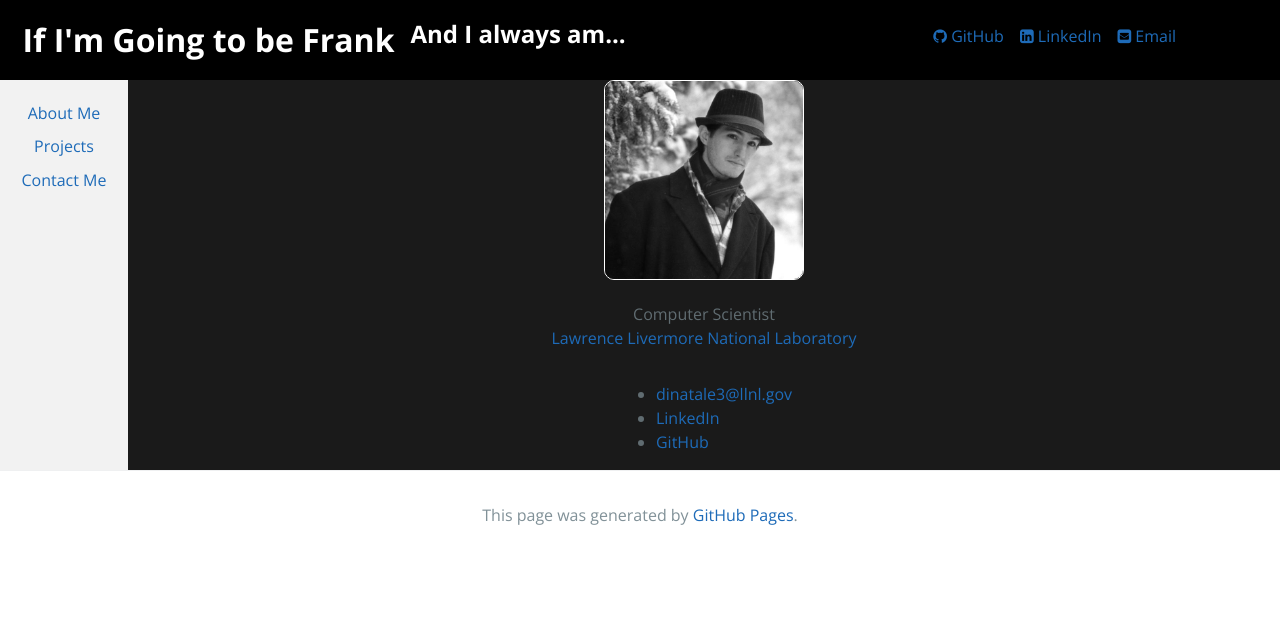
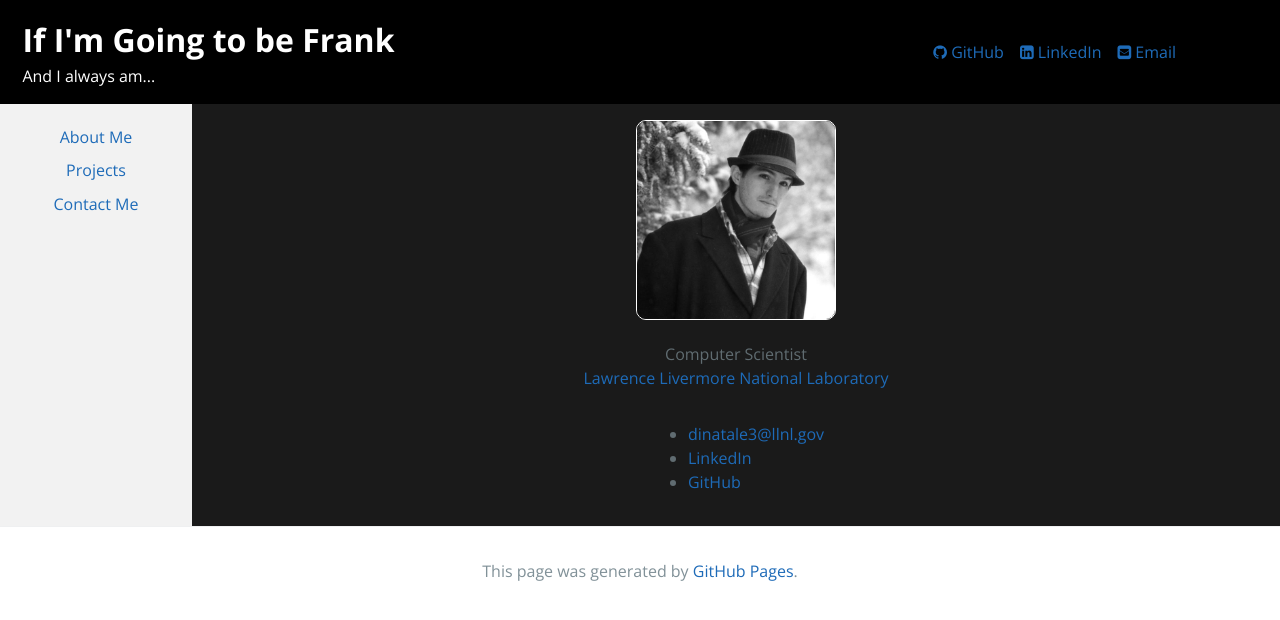
Before and after one commit to FrankD412/frankd412.github.io, a Jekyll site: the page built from index.html, in a window 1280 px wide. Shown: the top 620 px of the page. Built offline with Jekyll 4.4.1, drawn with Linux system fonts in a browser that asks for light colours; nearby versions of some CDN libraries.

Commit message:
Tweak of margins to match h1

```diff
--- a/_layouts/default.html
+++ b/_layouts/default.html
@@ -15,9 +15,9 @@
             <h1 class="project-header">
                 {{ site.title | default: site.github.repository_name }}
             </h1>
-            <h2 class="project-header fade-in-up">
+            <span class="project-header fade-in-up">
                 {{ site.description | default: site.github.project_tagline }}
-            </h2>
+            </span>
         </section>
         <section class="header-section contact-item">
             {% for contact in site.data.contact %}
--- a/assets/css/style.scss
+++ b/assets/css/style.scss
@@ -5,7 +5,7 @@
 
 div.default-content {
   display: grid;
-  grid-template-columns: 10% auto;
+  grid-template-columns: 15% auto;
   background-color: $content-bg-color;
 }
 
@@ -46,15 +46,15 @@ a {
 section.content {
   display: block;
   text-align: center;
+  padding: 1em 1em 1em 1em;
 }
 
 h1.project-header {
-  margin: 0 0.5em 0 0.2em;
-  display: inline-flex;
+    margin: 0 0.5em 0 0.2em;
 }
 
-h2.project-header {
-  margin: 0;
+span.project-header {
+   margin: 0 1em 0 0.4em;
 }
 
 a.contact-item {
@@ -66,6 +66,8 @@ i.contact-item {
 }
 
 section.contact-item {
+    display: flex;
+    align-items: center;
     justify-self: right;
     padding-right: 5em;
 }
@@ -80,7 +82,6 @@ section.contact-item {
 
 .header-section {
     margin: 0;
-    display: inline-flex;
 }
 
 ul.index-bio {
```
Also changed, not shown: 2 other files.
